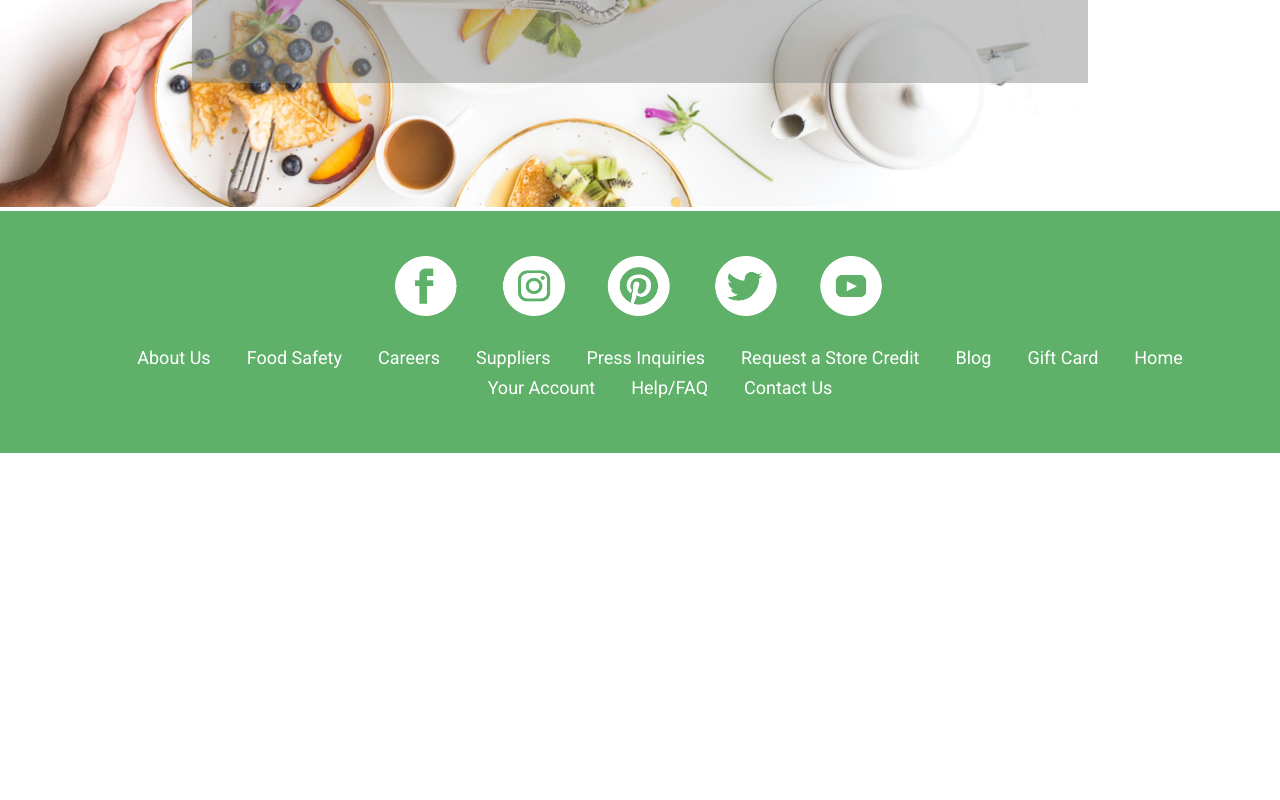
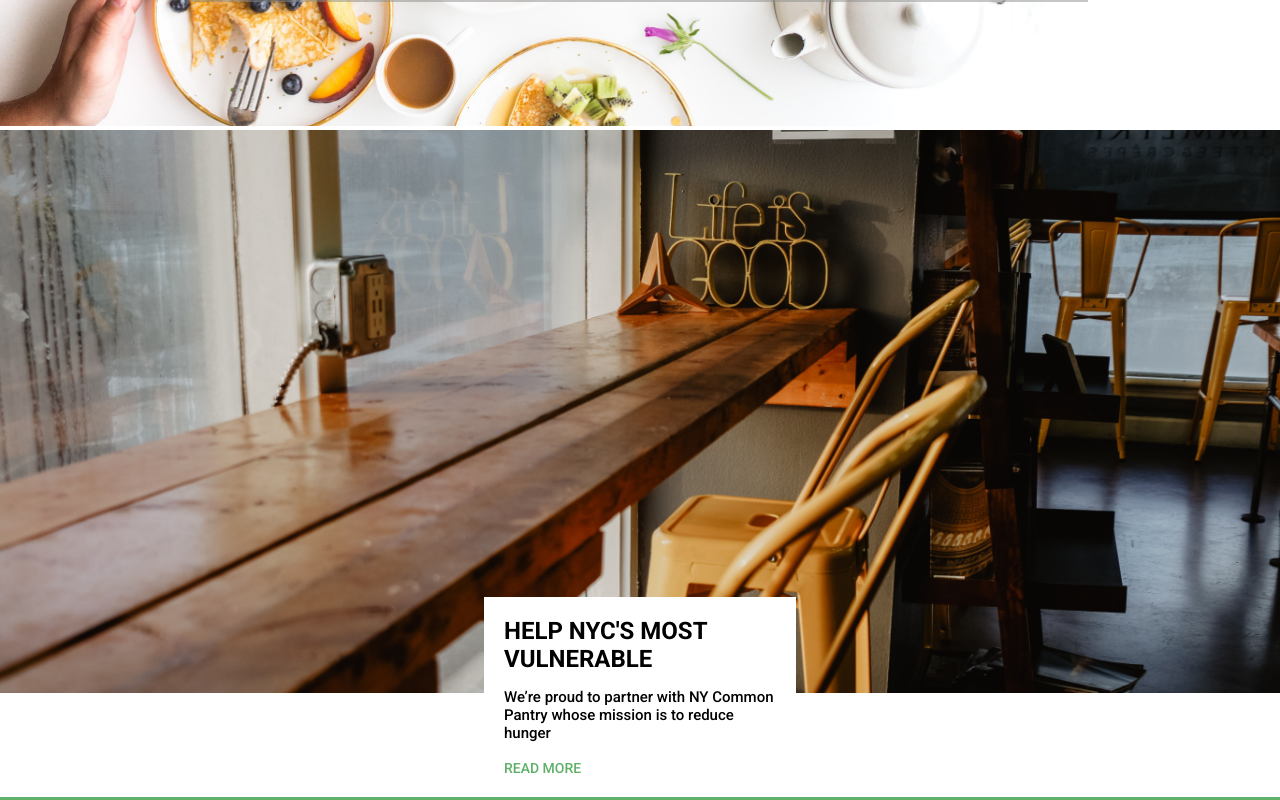
Before and after one commit to yaycupcake/fresh-direct-rebuild, a React (Create React App) app in the folder client/: page / in a window 1280 px wide. Shown: the part 1660-2460 px from the top of the page. Before the commit the page ends 2113 px from the top, so only its background shows below. Built offline with nearby package versions, Linux system fonts and the light colour scheme.

Commit message:
Restructed the MessageCard and Message to be dynamic and reuse template

```diff
--- a/client/src/Customer/CustomerHome.jsx
+++ b/client/src/Customer/CustomerHome.jsx
@@ -3,14 +3,32 @@ import Footer from './shared/Footer'
 import Nav from './shared/Nav'
 import MessageCard from './components/MessageCard'
 import SplashImageCard from './components/SplashImageCard'
+import citrus from '../assets/images/citrus.jpg'
+import shelf from '../assets/images/shelf.jpg'
 
 export default function CustomerHome() {
   return (
     <div>
       <Nav />
-      <h1>This is a cool Homepage</h1>
-      <MessageCard />
+
+
+
+      <MessageCard img={citrus}
+        title='Meals for a Good Cause'
+        alt='citrus'
+        message='These hearty, homestyle entrees, veggies,
+      and soups from Restaurant Associates
+      Kitchen are more than just a great, fully-
+      prepped meal option. For every meal'/>
+
       <SplashImageCard />
+
+      <MessageCard img={shelf}
+        alt='shelf'
+        title={`Help NYC's Most Vulnerable`}
+        message={`We’re proud to partner with NY Common
+       Pantry whose mission is to reduce hunger`} />
+
       <Footer />
     </div>
   )
--- a/client/src/Customer/components/Message.jsx
+++ b/client/src/Customer/components/Message.jsx
@@ -1,14 +1,11 @@
 import React from 'react'
 import './Message.scss'
 
-export default function Message() {
+export default function Message(props) {
     return (
         <div className="Message">
-            <h3> Meals for a Good Cause</h3>
-            <p> These hearty, homestyle entrees, veggies,
-            and soups from Restaurant Associates
-            Kitchen are more than just a great, fully-
-            prepped meal option. For every meal</p>
+            <h3> {props.title}</h3>
+             <p> {props.message}</p>
             <a href="#">Read More</a>
 
         </div>
--- a/client/src/Customer/components/MessageCard.jsx
+++ b/client/src/Customer/components/MessageCard.jsx
@@ -1,15 +1,15 @@
 import React from 'react'
 import Message from './Message'
-import citrusImg from '../../assets/images/citrus.jpg'
+// import citrusImg from '../../assets/images/citrus.jpg'
 import './MessageCard.scss'
 
-export default function MessageCard() {
+export default function MessageCard(props) {
     return (
         <div className="MessageCard">
             {/* <div className="imageContainer"> */}
-            <img src={citrusImg} alt="citrus" />
+            <img src={props.img} alt={props.alt} />
             {/* </div> */}
-            <Message />
+            <Message title={props.title} message={props.message}/>
         </div>
     )
 }
```
Also changed, not shown: client/src/assets/images/shelf.jpg (added).
